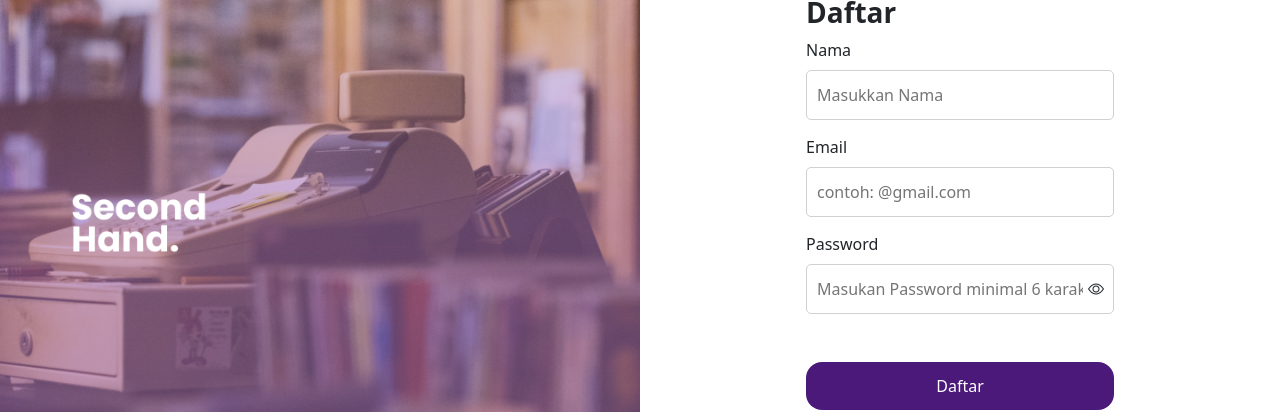
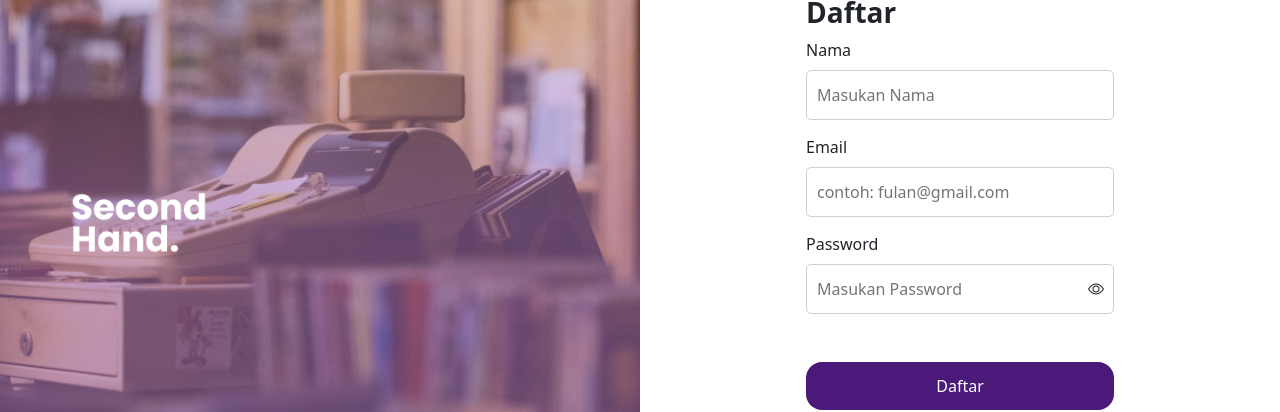
Before and after one commit to adhipramanax/FE-SecondHand, a React (Create React App) app: page /register in a window 1280 px wide. Shown: the part 177-589 px from the top of the page. Built offline with nearby package versions, Linux system fonts and the light colour scheme.

Commit message:
[All Participant] integration register

```diff
--- a/package.json
+++ b/package.json
@@ -6,6 +6,7 @@
     "@testing-library/jest-dom": "^5.16.4",
     "@testing-library/react": "^13.3.0",
     "@testing-library/user-event": "^13.5.0",
+    "axios": "^0.27.2",
     "bootstrap": "^5.1.3",
     "bootstrap-icons": "^1.8.3",
     "react": "^18.1.0",
--- a/src/components/Input/index.js
+++ b/src/components/Input/index.js
@@ -27,12 +27,12 @@ const Icon = styled.i`
     margin-top: 5px;
 `
 
-const Index = ({label, type, name, id, placeholder, icon, onChange, onClick}) => {
+const Index = ({label, type, name, id, value, placeholder, icon, onChange, onClick}) => {
     return (
         <>
             <Wrapper class="mb-3">
                 <label for={id} class="form-label">{ label }</label>
-                <Input type={type} class="form-control" name={name} id={id} placeholder={placeholder} onChange={onChange} />
+                <Input type={type} class="form-control" name={name} id={id} value={value} placeholder={placeholder} onChange={onChange} />
                 <Icon className={icon} onClick={onClick}></Icon>
             </Wrapper>
         </>
--- a/src/pages/Authorization/Register/index.js
+++ b/src/pages/Authorization/Register/index.js
@@ -4,11 +4,14 @@ import { Link, useNavigate } from "react-router-dom";
 import '../../../assets/css/register.style.css';
 import Input from '../../../components/Input';
 import Button from '../../../components/ActionButton';
+import { registerService } from '../../../services/authService';
 
 const Index = () => {
     const [name, setName] = useState('');
     const [email, setEmail] = useState('');
     const [password, setPassword] = useState('');
+    const [status, setStatus] = useState('');
+    const [message, setMessage] = useState([]);
     const [type, setType] = useState('password')
     const [eyeIcon, setEyeIcon] = useState('bi-eye');
     const navigate = useNavigate();
@@ -41,19 +44,59 @@ const Index = () => {
         setPassword(e.target.value)
     }
 
+    const handleClear = () => {
+        setName('')
+        setEmail('')
+        setPassword('')
+    }
+
+    const handleSubmit = (e) => {
+        const data = {
+            name,
+            email,
+            password
+        }
+
+        registerService(data).then((response) => {
+            if(response.data.meta.status === 'success'){
+                setStatus('success')
+                setMessage('Berhasil Melakukan Registrasi')
+                handleClear()
+            }else{
+                setStatus('error')
+                setMessage('Gagal Melakukan Registrasi')
+            }
+
+        })
+
+    }
 
     return (
         <>
             <div className='container-fluid position-relative'>
                 <div className="row ">
                     <div className="col-6 p-0 img-block">
-                        <img className=' w-100'  style={{ height: "100vh", objectFit: "cover"  }}src={imgLogin} alt="" />
+                        <img className=' w-100' style={{ height: "100vh", objectFit: "cover" }} src={imgLogin} alt="" />
                     </div>
-                    <div className="col-md-6 col-12 d-flex justify-content-center align-items-center ">
+                    <div className="col-md-6 col-12 d-flex flex-column justify-content-center align-items-center ">
+
+                        {status === 'success'
+                        ?
+                            <div class="alert alert-success" role="alert">
+                                {message}
+                            </div>
+                        : status === 'error'
+                        ?
+                            <div class="alert alert-danger" role="alert">
+                            {message}
+                            </div>
+                        : ''
+                        }
+
                         <form className='form-register-mobile'>
                             <svg onClick={handleBack} className='btn-back' width="24" height="24" viewBox="0 0 24 24" fill="none" xmlns="http://www.w3.org/2000/svg">
-                                <path d="M19 12H5" stroke="#151515" stroke-width="2" stroke-linecap="round" stroke-linejoin="round"/>
-                                <path d="M12 19L5 12L12 5" stroke="#151515" stroke-width="2" stroke-linecap="round" stroke-linejoin="round"/>
+                                <path d="M19 12H5" stroke="#151515" stroke-width="2" stroke-linecap="round" stroke-linejoin="round" />
+                                <path d="M12 19L5 12L12 5" stroke="#151515" stroke-width="2" stroke-linecap="round" stroke-linejoin="round" />
                             </svg>
                             <h3 className='fw-bold mb-2 '>Daftar</h3>
                             <Input
@@ -62,8 +105,9 @@ const Index = () => {
                                 name="name"
                                 id="name"
                                 width="100%"
-                            placeholder="Masukkan Nama"
-                            onChange={(value) => setName(value)}
+                                placeholder="Masukan Nama"
+                                value={name}
+                                onChange={(value) => handleName(value)}
                             />
 
                             <Input
@@ -72,8 +116,9 @@ const Index = () => {
                                 name="email"
                                 id="email"
                                 width="100%"
-                            placeholder="contoh: @gmail.com"
-                            onChange={(value) => setEmail(value)}
+                                placeholder="contoh: fulan@gmail.com"
+                                value={email}
+                                onChange={(value) => handleEmail(value)}
                             />
 
                             <Input
@@ -82,10 +127,11 @@ const Index = () => {
                                 name="password"
                                 id="password"
                                 width="100%"
-                            placeholder="Masukan Password minimal 6 karakter"
+                                placeholder="Masukan Password"
+                                value={password}
                                 icon={`bi ${eyeIcon}`}
                                 onClick={(e) => handleType(e)}
-                            onChange={(value) => setPassword(value)}
+                                onChange={(value) => handlePassword(value)}
                             />
 
                             <div className='mt-5 mb-3 w-100'>
@@ -94,10 +140,11 @@ const Index = () => {
                                     bg="#4B1979"
                                     width="100%"
                                     text="Daftar"
+                                    onClick={(e) => handleSubmit(e)}
                                 />
                             </div>
                             <div className='register-to-login text-center'>
-                                <span>Sudah punya akun? <Link to="/login" className='text-decoration-none fw-bold' style={{ color:"purple" }}> Masuk disini</Link></span>
+                                <span>Sudah punya akun? <Link to="/login" className='text-decoration-none fw-bold' style={{ color: "purple" }}> Masuk disini</Link></span>
                             </div>
                         </form>
 
--- /dev/null
+++ b/src/services/authService.js
@@ -0,0 +1,16 @@
+import axios from 'axios';
+
+const baseURL = 'https://be-final-project-group-4-fsw-2.herokuapp.com/api/v1';
+
+export async function registerService( {name, email, password} ) {
+    try {
+        return await axios.post(`${baseURL}/auth/register`, {
+            name,
+            email,
+            password
+        })
+
+    } catch (error) {
+        return error.response
+    }
+}
```
Also changed, not shown: 1 other file (tests, documents, lock files or other folders). Lines whose indentation alone changed are shown as unchanged.
